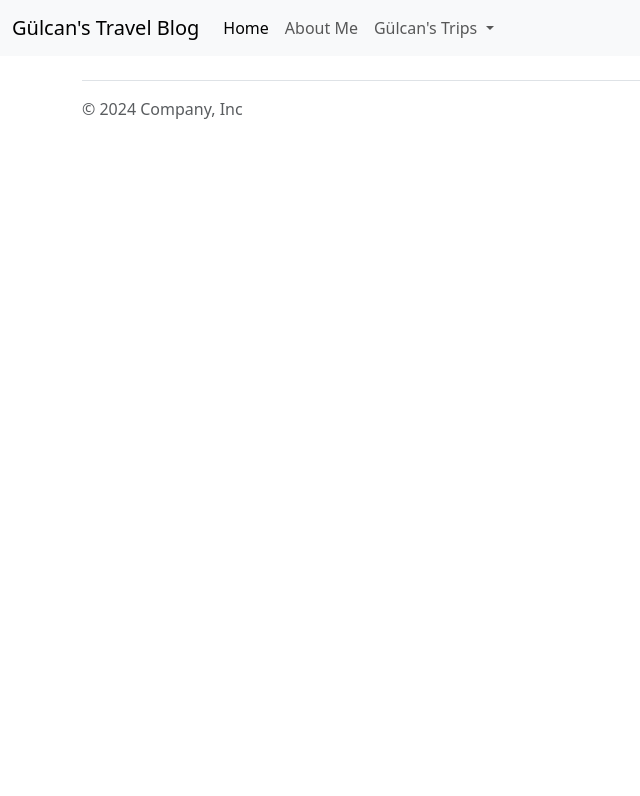
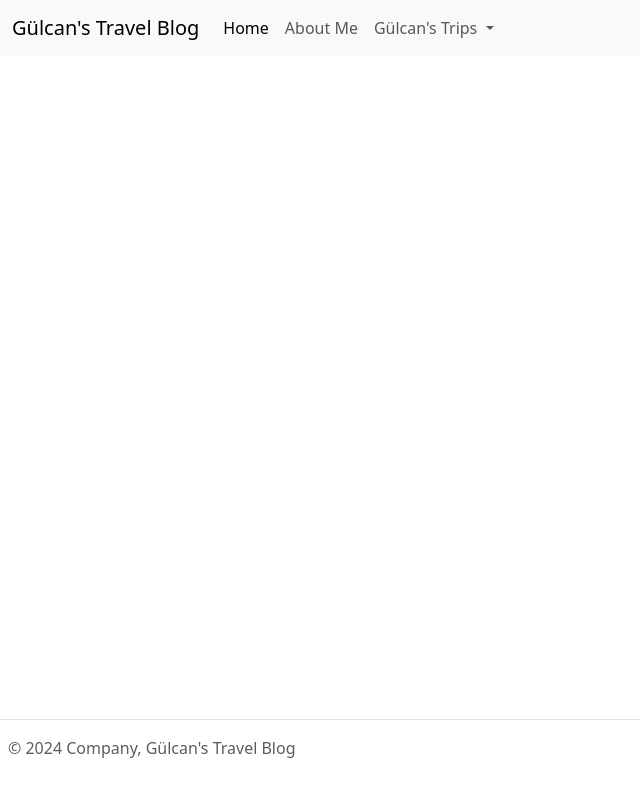
Before and after one commit to Gulcan82/travel-photo-blog, a plain HTML site: page index.html in a window 1280 px wide. Shown: the whole page, without its empty margins (0-640 px from the left). Drawn offline with nearby package versions, Linux system fonts and the light colour scheme.

Commit message:
last version of the footer.

```diff
--- a/index.html
+++ b/index.html
@@ -37,9 +37,9 @@
       </nav>
 
       <div class="container">
-        <footer class="d-flex flex-wrap justify-content-between align-items-center py-3 my-4 border-top">
+        <footer class="d-flex flex-wrap py-3 my-4 border-top fixed-bottom">
           <div class="col-md-4 d-flex align-items-center">
-            <span class="mb-3 mb-md-0 text-body-secondary">© 2024 Company, Inc</span>
+            <span class="ms-2 mb-3 mb-md-0 text-body-secondary">© 2024 Company, Gülcan's Travel Blog</span>
           </div>
         </footer>
       </div>
```
